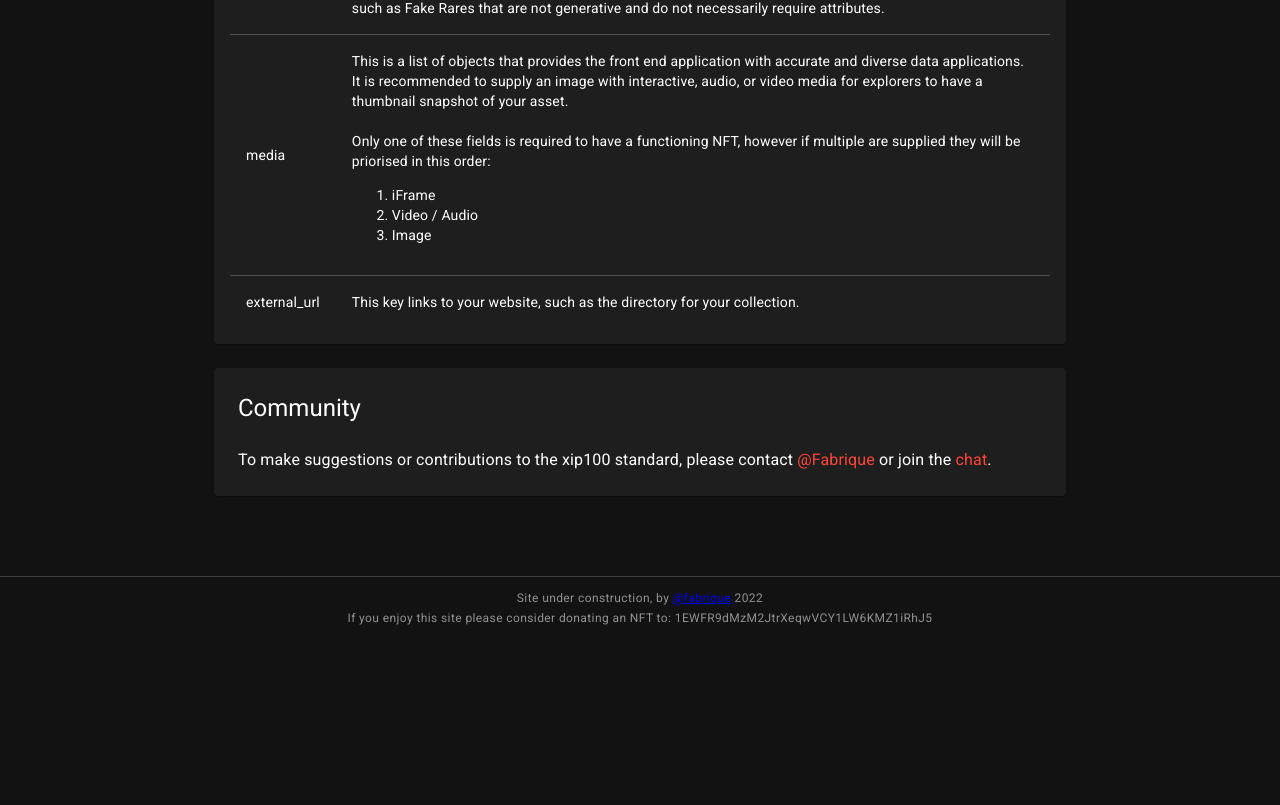
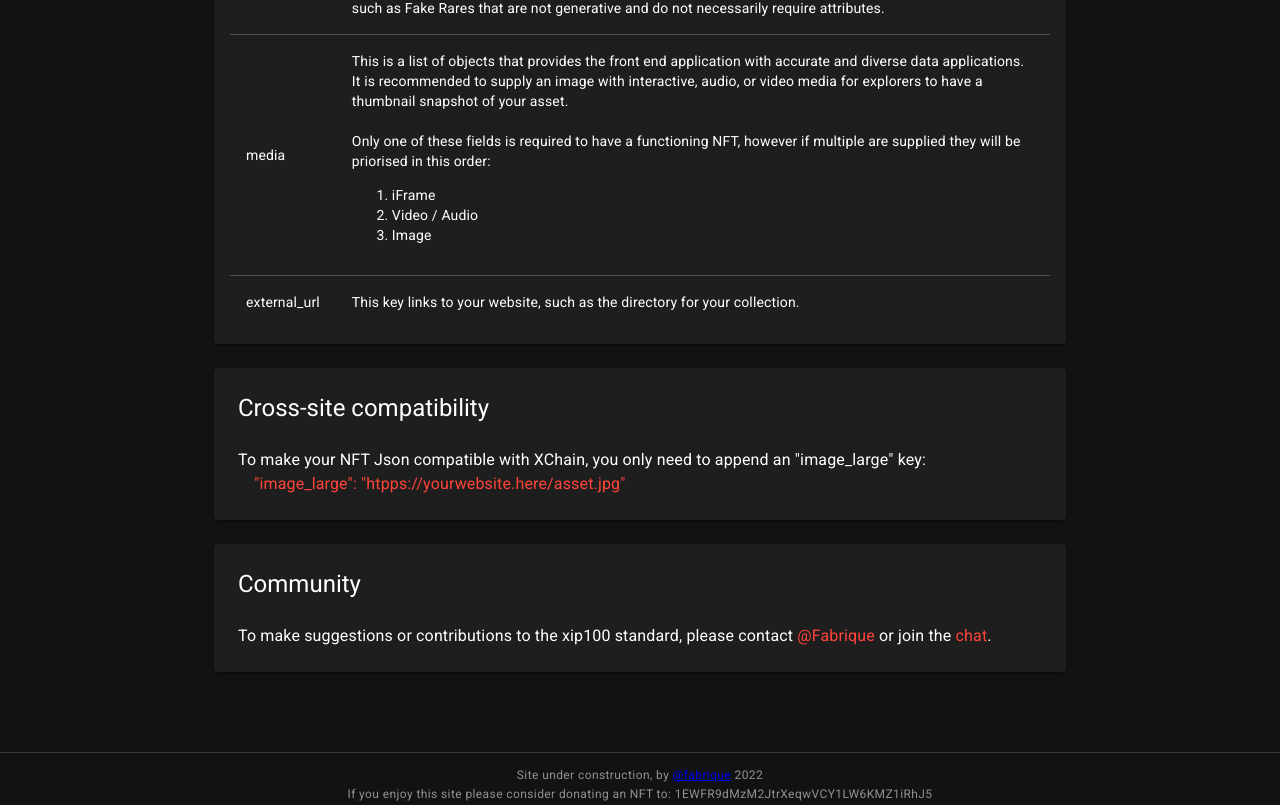
Before and after one commit to Hakkonen/questfrens, a React (Create React App) app in the folder questfrens-website/: page /documentation in a window 1280 px wide. Shown: the part 2428-3233 px from the top of the page. Before the commit the page ends 3057 px from the top, so only its background shows below. Built offline with nearby package versions, Linux system fonts and the light colour scheme.

Commit message:
Update documentation.js

```diff
--- a/questfrens-website/src/components/documentation.js
+++ b/questfrens-website/src/components/documentation.js
@@ -103,8 +103,6 @@ export default function(props) {
                         <br></br>
 
                         Link to JSON example: <a href="https://github.com/Hakkonen/xip/blob/main/xip100_example.json" target="_blank" style={{textDecoration: 'none', color:"rgb(255,69,58)"}}>here</a>
-
-                        This is how the data keys work:
                     </Typography>
                     </Container>
                 </Paper>
@@ -196,7 +194,18 @@ export default function(props) {
                                 </TableRow>
                             </TableBody>
                         </Table>
-                        </TableContainer>
+                </TableContainer>
+
+                <Paper sx={{ mt: 3, p: 3, textAlign: "left" }}>
+                    <Typography variant="h5" textAlign="left" sx={{}}>Cross-site compatibility</Typography>
+                    <br></br>
+                    <Typography>
+                        To make your NFT Json compatible with XChain, you only need to append an "image_large" key:
+
+                        <br></br>
+                    </Typography>
+                    <Typography color="rgb(255,69,58)">&emsp;"image_large": "htpps://yourwebsite.here/asset.jpg"</Typography>
+                </Paper>
 
                 <Paper sx={{ mt: 3, p: 3, textAlign: "left" }}>
                     <Typography variant="h5" textAlign="left" sx={{}}>Community</Typography>
```
